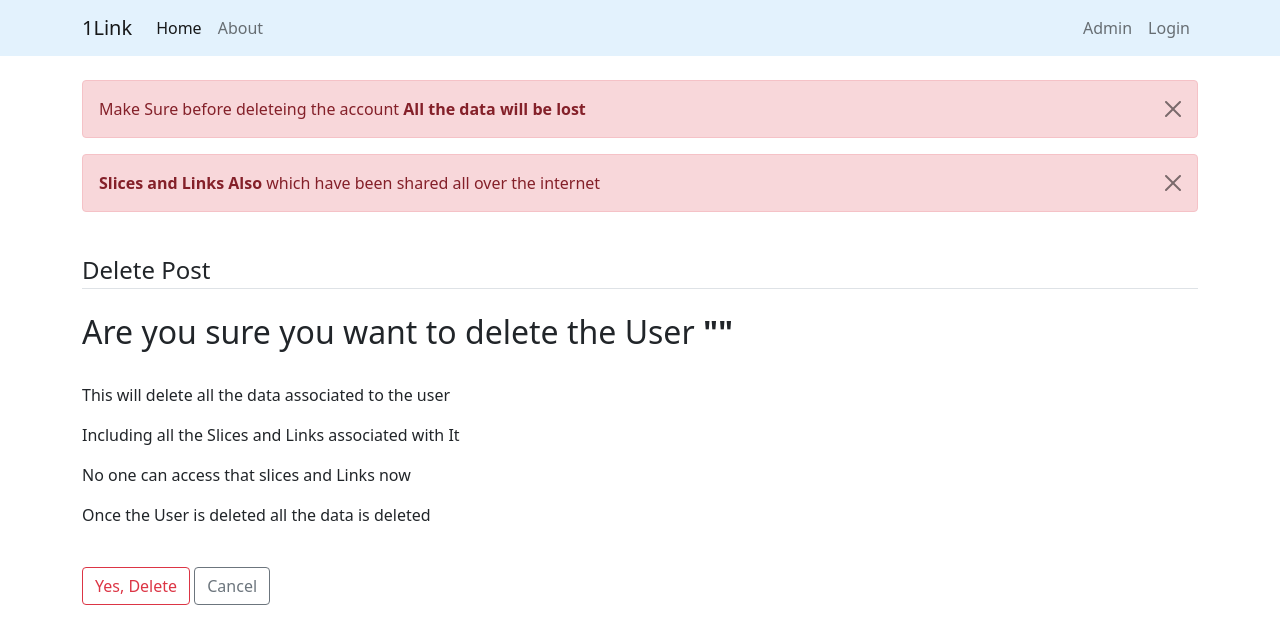
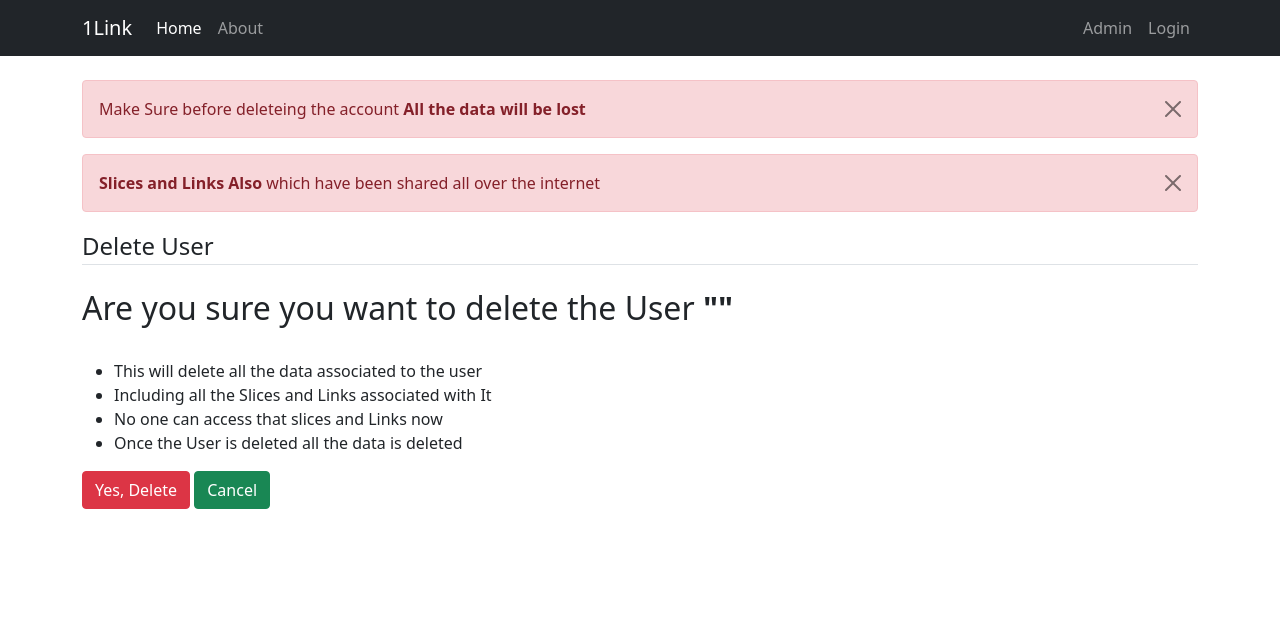
Before and after one commit to withrvr/1Link, a Django app: page /delete/ in a window 1280 px wide. Shown: the top 644 px of the page. Run offline with Django 3.2, Linux system fonts and the light colour scheme; parts of the project's set-up code (start-up, migrations or seed data) failed here and were passed over; some libraries are stand-ins or nearby versions.

Commit message:
theme changed

```diff
--- a/OneLink/Core_App/templates/Core_App/Navbar.html
+++ b/OneLink/Core_App/templates/Core_App/Navbar.html
@@ -1,5 +1,5 @@
 <nav
-	class="navbar navbar-expand-sm navbar-light sticky-top"
+	class="navbar navbar-expand-sm sticky-top navbar-dark bg-dark"
 	style="background-color: #e3f2fd"
 >
 	<div class="container">
--- a/OneLink/Registration_App/templates/Registration_App/Users_Login_Template.html
+++ b/OneLink/Registration_App/templates/Registration_App/Users_Login_Template.html
@@ -16,7 +16,7 @@
 			</fieldset>
 
 			<div class="form-group">
-				<button class="btn btn-info" type="submit">Login</button>
+				<button class="btn btn-success" type="submit">Login</button>
 				&nbsp;
 				<small class="text-muted">
 					Not have Account ??
--- a/OneLink/Registration_App/templates/Registration_App/Users_Password_Reset_Complete_Template.html
+++ b/OneLink/Registration_App/templates/Registration_App/Users_Password_Reset_Complete_Template.html
@@ -3,11 +3,11 @@
 <!-- Base_Content -->
 {% block Core_Content %}
 
-<div class="container p-4">
-	<h2 class="font-weight-bold mt-3">Password reset complete</h2>
+<div class="container">
+	<h2 class="font-weight-bold">Password reset complete</h2>
 	<hr />
 	<p>Your password has been set. You may go ahead and log in now.</p>
-	<a href="/login" class="btn btn-primary">Log in</a>
+	<a href="/login" class="btn btn-success">Log in</a>
 </div>
 
 {% endblock Core_Content %}
--- a/OneLink/Registration_App/templates/Registration_App/Users_Password_Reset_Confirm_Template.html
+++ b/OneLink/Registration_App/templates/Registration_App/Users_Password_Reset_Confirm_Template.html
@@ -4,13 +4,12 @@
 {% block Core_Content %}
 
 <div class="container">
-	<h2 class="font-weight-bold mt-3">Password Reset Confirm</h2>
+	<h2 class="font-weight-bold">Password Reset Confirm</h2>
 	<hr />
 	<p>Please enter your new password.</p>
 	<form method="POST">
 		{% csrf_token %} {{ form|crispy }}
-		<br />
-		<button class="btn btn-primary" type="submit">Reset password</button>
+		<button class="btn btn-success" type="submit">Reset password</button>
 	</form>
 </div>
 
--- a/OneLink/Registration_App/templates/Registration_App/Users_Password_Reset_Done_Template.html
+++ b/OneLink/Registration_App/templates/Registration_App/Users_Password_Reset_Done_Template.html
@@ -4,7 +4,7 @@
 {% block Core_Content %}
 
 <div class="container">
-	<h2 class="font-weight-bold mt-3">Password reset sent</h2>
+	<h2 class="font-weight-bold">Password reset sent</h2>
 	<hr />
 	<p>
 		We've emailed you instructions for setting your password, if an account
--- a/OneLink/Registration_App/templates/Registration_App/Users_Password_Reset_Template.html
+++ b/OneLink/Registration_App/templates/Registration_App/Users_Password_Reset_Template.html
@@ -5,7 +5,7 @@
 
 <div class="container">
 	<div class="content-section">
-		<h2 class="font-weight-bold mt-3">Reset Password</h2>
+		<h2 class="font-weight-bold">Reset Password</h2>
 		<hr />
 		<p>
 			Forgotten your password? Enter your email address below, and we'll
@@ -13,8 +13,7 @@
 		</p>
 		<form method="POST">
 			{% csrf_token %} {{ form|crispy }}
-			<br />
-			<button class="btn btn-outline-primary" type="submit">
+			<button class="btn btn-success" type="submit">
 				Send Password Reset Email
 			</button>
 		</form>
--- a/OneLink/Registration_App/templates/Registration_App/Users_Register_Template.html
+++ b/OneLink/Registration_App/templates/Registration_App/Users_Register_Template.html
@@ -18,7 +18,7 @@
 			</fieldset>
 
 			<div class="form-group">
-				<button class="btn btn-info" type="submit">
+				<button class="btn btn-success" type="submit">
 					Create New Account
 				</button>
 				&nbsp;
--- a/OneLink/UsersProfile_App/templates/UsersProfile_App/Users_Delete_Template.html
+++ b/OneLink/UsersProfile_App/templates/UsersProfile_App/Users_Delete_Template.html
@@ -6,24 +6,27 @@
 <!-- Base_Content -->
 {% block Core_Content %}
 
-<br />
 <div class="container">
 	<div class="content-section">
 		<form method="POST">
 			{% csrf_token %}
 			<fieldset class="form-group">
-				<legend class="border-bottom mb-4">Delete Post</legend>
+				<legend class="border-bottom mb-4">Delete User</legend>
 				<h2>
 					Are you sure you want to delete the User
 					<b>"{{object.username}}"</b>
 				</h2>
 				<br />
-
-				<p>This will delete all the data associated to the user</p>
-				<p>Including all the Slices and Links associated with It</p>
-				<p>No one can access that slices and Links now</p>
-				<p>Once the User is deleted all the data is deleted</p>
-				<br />
+				<ul>
+					<li>
+						This will delete all the data associated to the user
+					</li>
+					<li>
+						Including all the Slices and Links associated with It
+					</li>
+					<li>No one can access that slices and Links now</li>
+					<li>Once the User is deleted all the data is deleted</li>
+				</ul>
 				{% comment %}
 				<p>
 					TODO: if you want to hide any slice and links you can do it
@@ -32,11 +35,11 @@
 				{% endcomment %}
 			</fieldset>
 			<div class="form-group">
-				<button class="btn btn-outline-danger" type="submit">
+				<button class="btn btn-danger" type="submit">
 					Yes, Delete
 				</button>
 				<a
-					class="btn btn-outline-secondary"
+					class="btn btn-success"
 					href="{% url 'UsersProfile_App:Update-Page' %}"
 					>Cancel</a
 				>
--- a/OneLink/UsersProfile_App/templates/UsersProfile_App/Users_Update_Template.html
+++ b/OneLink/UsersProfile_App/templates/UsersProfile_App/Users_Update_Template.html
@@ -6,24 +6,24 @@
 <!-- Base_Content -->
 {% block Core_Content %}
 
-<br />
 <div class="container">
 	<div class="content-section">
 		<form method="post" novalidate>
 			{% csrf_token %}
 			<fieldset class="form-group">
-				<legend class="border-bottom mb-4">
+				<legend class="border-bottom mb-4 font-weight-bold">
 					Update Profile Details
 				</legend>
 				{{ form|crispy }}
 			</fieldset>
 			<br />
 			<div class="form-group">
-				<button class="btn btn-info" type="submit">
+				<button class="btn btn-success" type="submit">
 					Update Information
 				</button>
 			</div>
 		</form>
+		<br /><br />
 	</div>
 </div>
 
```
Also changed, not shown: Developer.md (+15 -6 lines), OneLink/OneLink/settings.py (+10 -9 lines), OneLink/Registration_App/templates/Registration_App/Users_Logout_Template.html (deleted, +0 -16 lines), To_Do.md (+10 -0 lines), OneLink/db.sqlite3, 1 other file.
